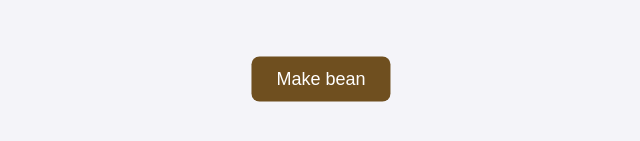
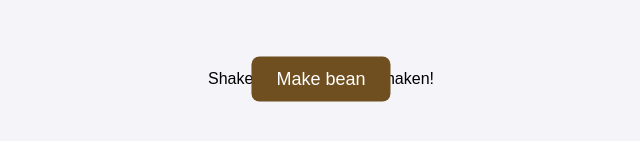
Before and after one commit to naddot/bean-physics, a plain HTML site: page index.html in a window 1280 px wide. Shown: the part 321-462 px from the top of the page, without its empty margins (319-959 px from the left). Drawn offline with Linux system fonts and the light colour scheme.

Commit message:
Update index.html

```diff
--- a/index.html
+++ b/index.html
@@ -19,6 +19,9 @@
 
     <!-- Include your game logic script -->
     <script src="physics.js"></script>
+    <!-- Shake notification -->
+    <div id="shakeMessage">Shake detected! Beans shaken!</div>
+
 
     <script>
         function resizeCanvas() {
```
